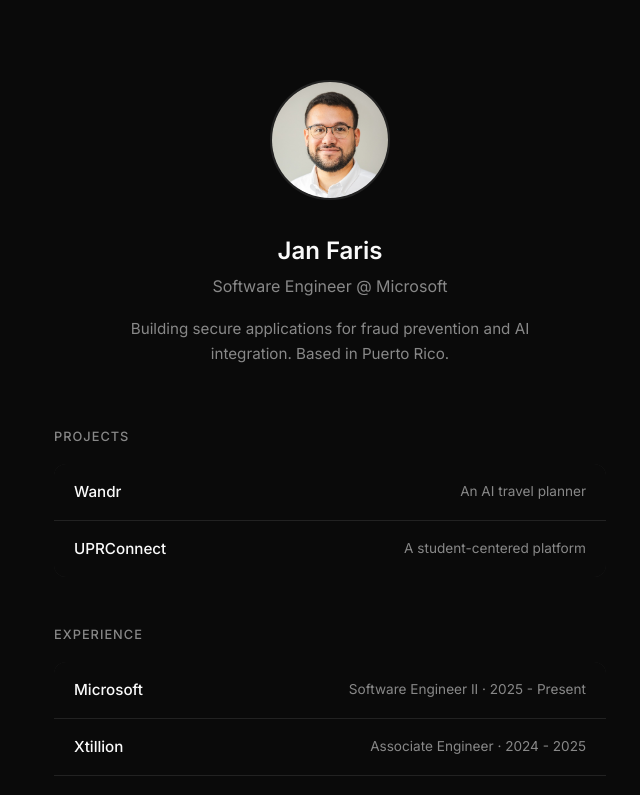
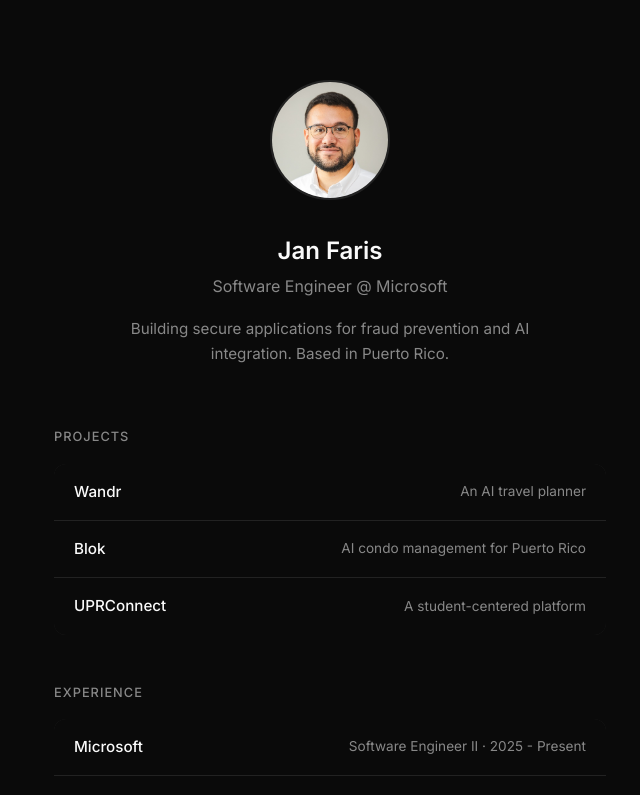
Before and after one commit to janfaris/jankfaris.com, a React (Vite) app: page / in a window 1280 px wide. Shown: the top 795 px of the page, without its empty margins (310-950 px from the left). Built offline with nearby package versions, Linux system fonts and the light colour scheme.

Commit message:
feat: add Blok project to portfolio

```diff
--- a/src/App.tsx
+++ b/src/App.tsx
@@ -6,6 +6,11 @@ const projects = [
     name: 'Wandr',
     description: 'An AI travel planner',
     link: 'https://wandrtravelai.com',
+  },
+  {
+    name: 'Blok',
+    description: 'AI condo management for Puerto Rico',
+    link: 'https://www.blokpr.co',
   },
   {
     name: 'UPRConnect',
```
